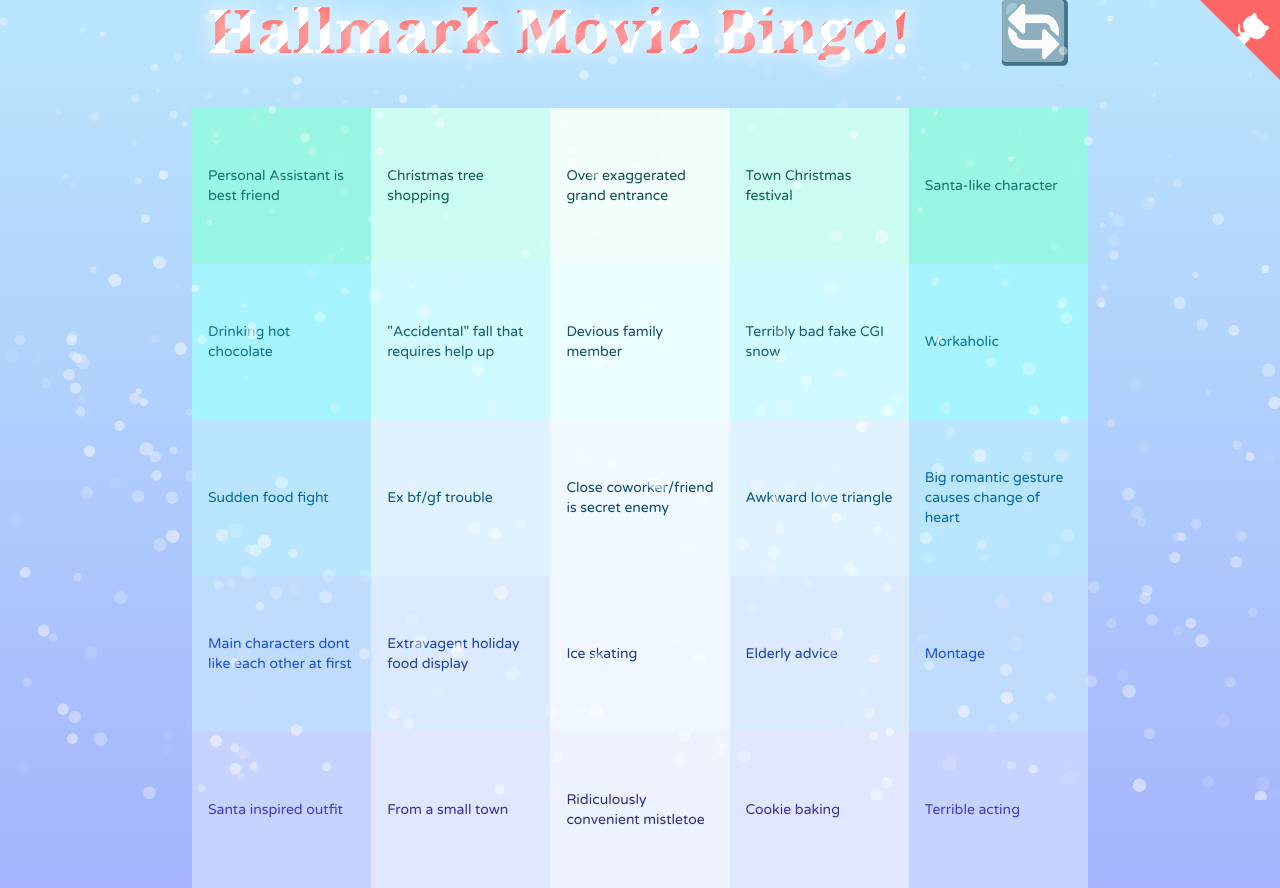
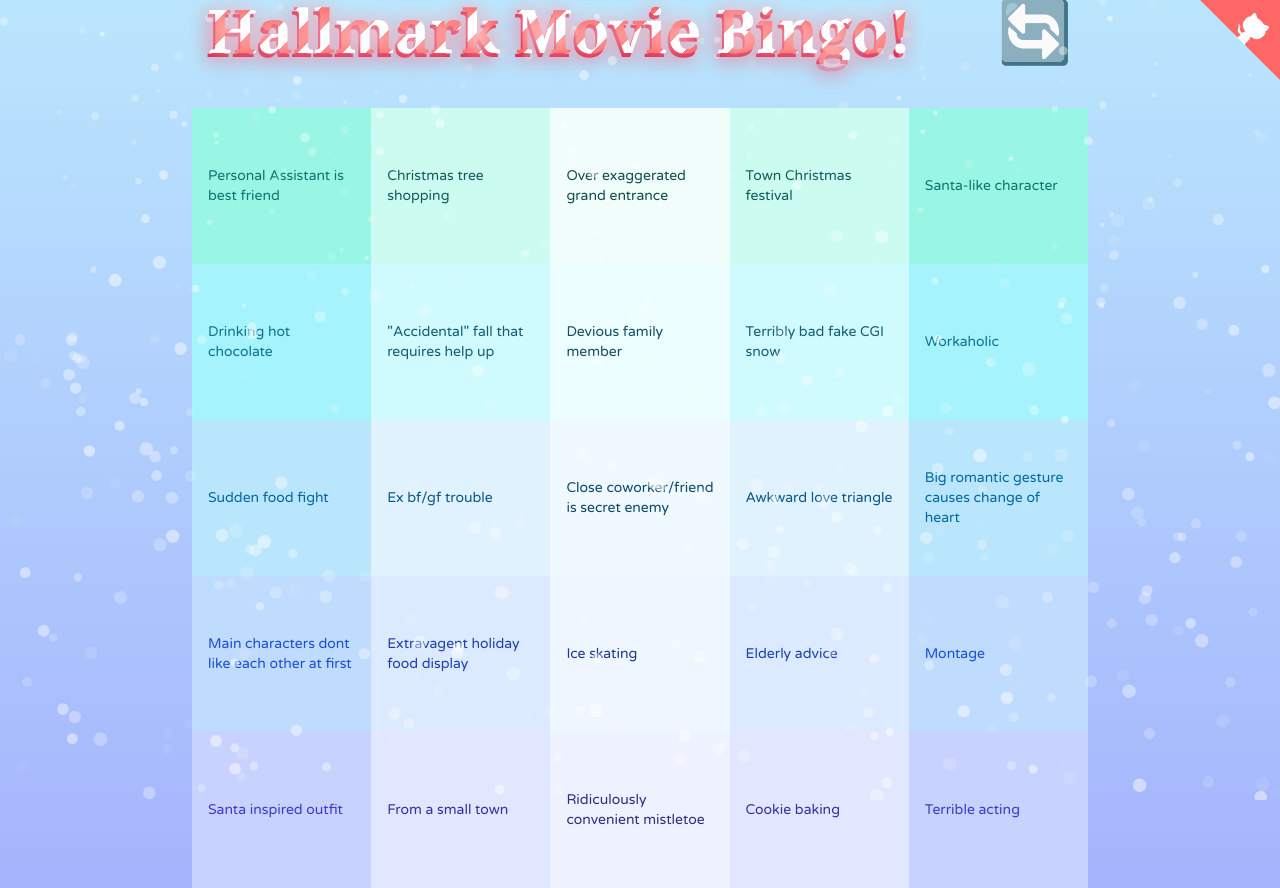
Before and after one commit to JoshuaSoileau/Bingo, a React (Create React App) app: page / in a window 1280 px wide. Built offline with nearby package versions, Linux system fonts and the light colour scheme; what @tailwindcss/typography would draw is missing.

Commit message:
Adds text filter of crimson

```diff
--- a/src/styles/index.css
+++ b/src/styles/index.css
@@ -11,6 +11,7 @@
   );
   background-size: 200% 200%;
   animation: barberpole 40s linear infinite;
+  filter: drop-shadow(-2px 4px 0px crimson);
 
   background-clip: text;
   -webkit-text-fill-color: transparent;
```
